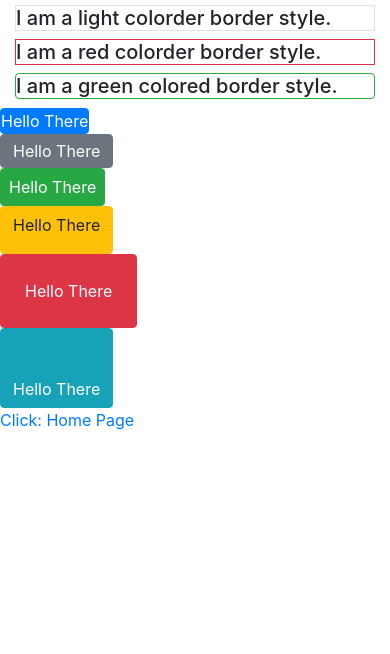
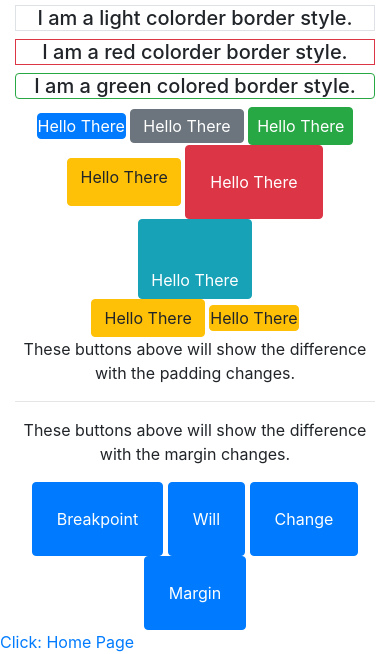
Before and after one commit to jacurtis813/bootstrap-four, a plain HTML site: page indextwo.html in a window 390 px wide. Shown: the part 233-887 px from the top of the page. Before the commit the page ends 844 px from the top, so only its background shows below. Drawn offline with nearby package versions, Linux system fonts and the light colour scheme.

Commit message:
Create the padding and margin changes using the bootstrap layout classes. Perform the examples for both the margin and the padding and the use with the breakpoints for different screen sizes. Update the README file to follow.

```diff
--- a/indextwo.html
+++ b/indextwo.html
@@ -14,7 +14,7 @@
 </head>
 
 <body>
-    <div class="container">
+    <div class="container text-center">
         <!-- Begin using the border utility -->
         <h1 class="text-center display-1">Utilities Section</h1>
 
@@ -23,17 +23,41 @@
         <h5 class="border border-danger">I am a red colorder border style.</h5>
 
         <h5 class="border border-success rounded">I am a green colored border style.</h5>
+
+        <!-- End of border styles -->
+
+        <!-- Button style, How to-->
+        <button class="btn btn-primary p-0">Hello There</button>
+        <button class="btn btn-secondary py-1">Hello There</button>
+        <button class="btn btn-success px-2">Hello There</button><br />
+        <button class="btn btn-warning pb-3">Hello There</button>
+        <button class="btn btn-danger p-4">Hello There</button>
+        <button class="btn btn-info pt-5">Hello There</button><br />
+        <!-- End of Button -->
+
+        <!-- Media Query Change, How to
+    calling for the change at the small screen size:
+    we have called padding of value 4 at the small screen size-->
+        <button class="btn btn-warning p-sm-4">Hello There</button>
+        <button class="btn btn-warning p-0 p-sm-2 p-md-3 p-lg-4 p-xl-5">Hello There</button> <br />
+        <!-- End example -->
+
+        <!-- Create the paragraphs to give some space between the examples -->
+        <p>These buttons above will show the difference with the padding changes.</p>
+
+        <hr />
+
+        <p>These buttons above will show the difference with the margin changes.</p>
+        <!-- End of paragraphs -->
+
+        <!-- Media Query Margin Changes, How to-->
+        <button class="btn btn-primary p-4 mx-xl-5">Breakpoint</button>
+        <button class="btn btn-primary p-4 mx-xl-5">Will</button>
+        <button class="btn btn-primary p-4 mx-xl-5">Change</button>
+        <button class="btn btn-primary p-4 mx-xl-5">Margin</button>
+        <!-- End of Margin -->
+
     </div>
-    <!-- End of border styles -->
-
-    <!-- Button style, How to-->
-    <button class="btn btn-primary p-0">Hello There</button><br />
-    <button class="btn btn-secondary py-1">Hello There</button><br />
-    <button class="btn btn-success px-2">Hello There</button><br />
-    <button class="btn btn-warning pb-3">Hello There</button><br />
-    <button class="btn btn-danger p-4">Hello There</button><br />
-    <button class="btn btn-info pt-5">Hello There</button><br />
-    <!-- End of Button -->
 
     <a type="link" href="index.html">Click: Home Page</a>
 
```
Also changed, not shown: 1 other file.
